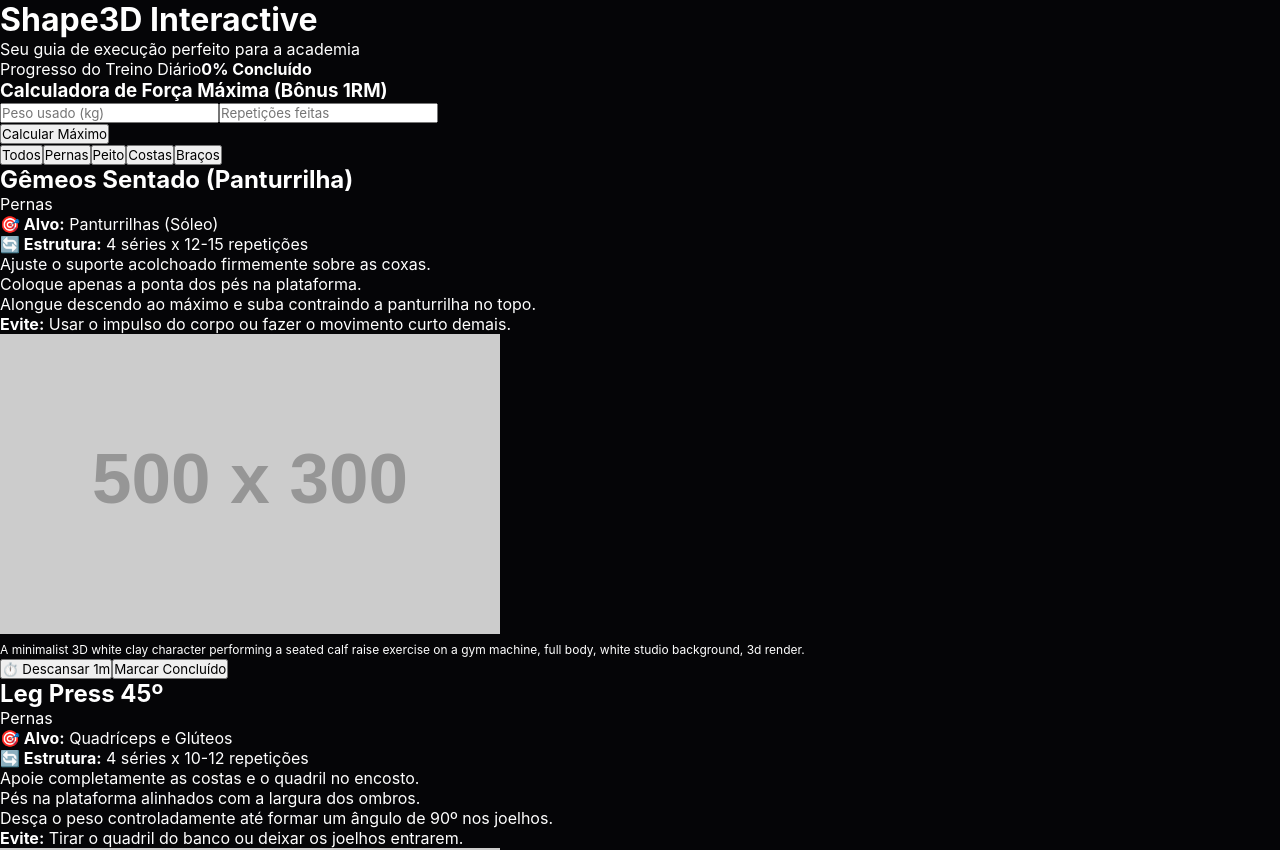
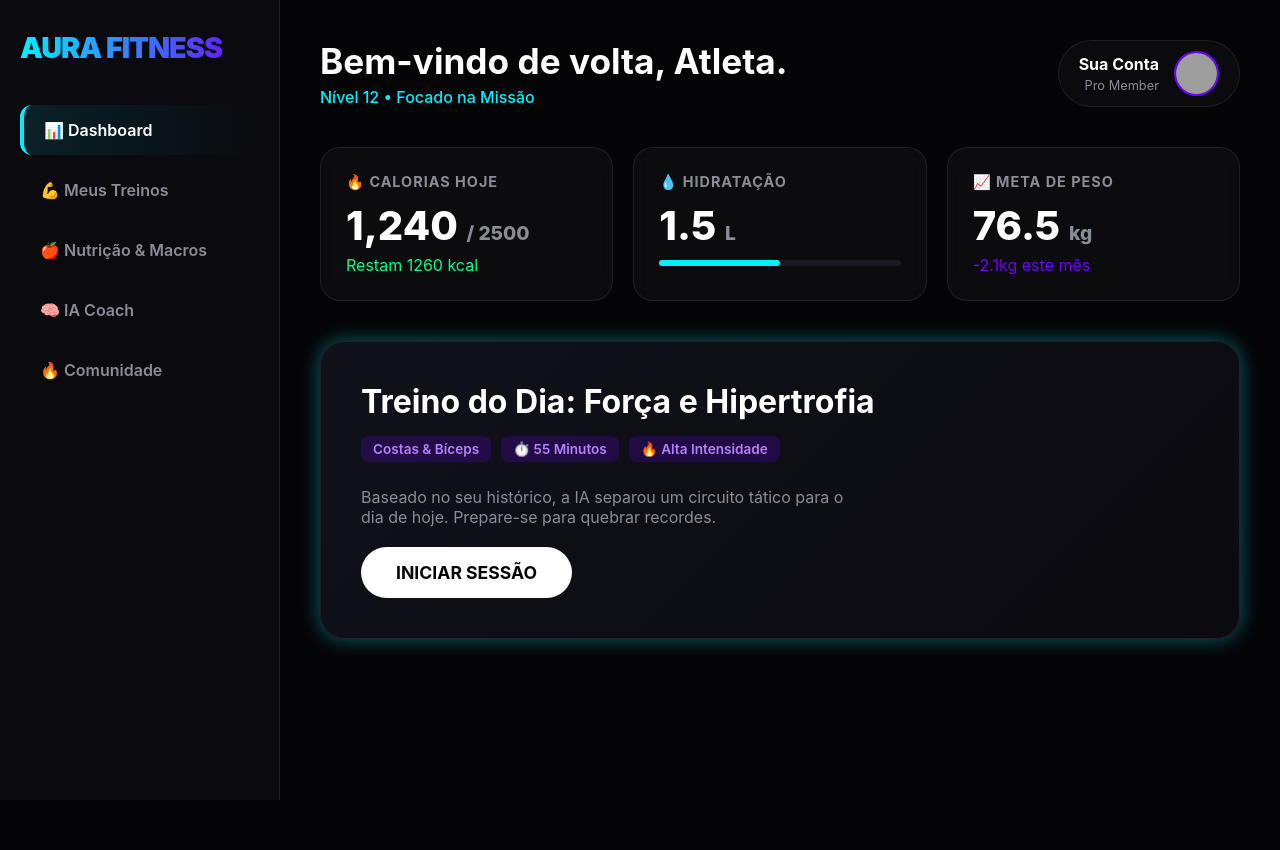
Before and after one commit to andreyribeiro392-coder/Drike.site, a React (Vite) app: page / in a window 1280 px wide. Shown: the top 850 px of the page. After the commit the page ends 800 px from the top, so only its background shows below. Built offline with nearby package versions, Linux system fonts and the light colour scheme; grey boxes are pictures that could not be loaded.

Commit message:
Update App.jsx

```diff
--- a/src/App.jsx
+++ b/src/App.jsx
@@ -1,247 +1,128 @@
-import React, { useState, useEffect } from 'react';
-
-const EXERCICIOS_DATA = [
-  {
-    id: 1,
-    categoria: "Pernas",
-    nome: "Gêmeos Sentado (Panturrilha)",
-    alvo: "Panturrilhas (Sóleo)",
-    config: "4 séries x 12-15 repetições",
-    passos: [
-      "Ajuste o suporte acolchoado firmemente sobre as coxas.",
-      "Coloque apenas a ponta dos pés na plataforma.",
-      "Alongue descendo ao máximo e suba contraindo a panturrilha no topo."
-    ],
-    erro: "Usar o impulso do corpo ou fazer o movimento curto demais.",
-    prompt: "A minimalist 3D white clay character performing a seated calf raise exercise on a gym machine, full body, white studio background, 3d render.",
-    imagem: "https://via.placeholder.com/500x300?text=Boneco+3D+Panturrilha"
-  },
-  {
-    id: 2,
-    categoria: "Pernas",
-    nome: "Leg Press 45º",
-    alvo: "Quadríceps e Glúteos",
-    config: "4 séries x 10-12 repetições",
-    passos: [
-      "Apoie completamente as costas e o quadril no encosto.",
-      "Pés na plataforma alinhados com a largura dos ombros.",
-      "Desça o peso controladamente até formar um ângulo de 90º nos joelhos."
-    ],
-    erro: "Tirar o quadril do banco ou deixar os joelhos entrarem.",
-    prompt: "A minimalist 3D white clay character performing a 45 degree leg press exercise, full body, white studio background, 3d render.",
-    imagem: "https://via.placeholder.com/500x300?text=Boneco+3D+Leg+Press"
-  },
-  {
-    id: 3,
-    categoria: "Peito",
-    nome: "Supino Vertical na Máquina",
-    alvo: "Peitoral Maior",
-    config: "4 séries x 10 repetições",
-    passos: [
-      "Regule o banco para as manoplas ficarem na altura do meio do peito.",
-      "Mantenha as escápulas fechadas e apoiadas no banco.",
-      "Empurre as manoplas para a frente estendendo os braços."
-    ],
-    erro: "Projetar os ombros para a frente no final do movimento.",
-    prompt: "A minimalist 3D white clay character using a chest press gym machine, full body, white studio background, 3d render.",
-    imagem: "https://via.placeholder.com/500x300?text=Boneco+3D+Supino"
-  },
-  {
-    id: 4,
-    categoria: "Costas",
-    nome: "Puxada Alta na Polia",
-    alvo: "Dorsais (Costas)",
-    config: "4 séries x 10 repetições",
-    passos: [
-      "Segure a barra com pegada aberta, maior que a largura dos ombros.",
-      "Puxe a barra em direção ao peito inclinando levemente o tronco para trás.",
-      "Controle a subida estendendo os braços completamente."
-    ],
-    erro: "Dar trancos com o tronco ou puxar a barra na nuca.",
-    prompt: "A minimalist 3D white clay character doing a lat pulldown exercise, full body, white studio background, 3d render.",
-    imagem: "https://via.placeholder.com/500x300?text=Boneco+3D+Puxada"
-  },
-  {
-    id: 5,
-    categoria: "Braços",
-    nome: "Tríceps Pulley (Polia Alta)",
-    alvo: "Tríceps",
-    config: "4 séries x 12 repetições",
-    passos: [
-      "Mantenha os cotovelos colados fixamente nas laterais do tronco.",
-      "Empurre a barra para baixo estendendo os braços por completo.",
-      "Retorne subindo as mãos de forma lenta até a linha do peito."
-    ],
-    erro: "Ficar abrindo ou movendo os cotovelos para frente e para trás.",
-    prompt: "A minimalist 3D white clay character doing a triceps pushdown on a cable machine, full body, 3d render.",
-    imagem: "https://via.placeholder.com/500x300?text=Boneco+3D+Triceps"
-  }
-];
+import React, { useState } from 'react';
 
 export default function App() {
-  const [categoria, setCategoria] = useState("Todos");
-  const [concluidos, setConcluidos] = useState([]);
-  const [tempo, setTempo] = useState(0);
-  const [timerAtivo, setTimerAtivo] = useState(false);
-
-  // Calculadora de Carga
-  const [peso, setPeso] = useState("");
-  const [reps, setReps] = useState("");
-  const [resultadoRM, setResultadoRM] = useState(null);
-
-  const categorias = ["Todos", "Pernas", "Peito", "Costas", "Braços"];
-
-  // Cronômetro de Descanso
-  useEffect(() => {
-    let intervalo = null;
-    if (timerAtivo && tempo > 0) {
-      intervalo = setInterval(() => {
-        setTempo((t) => t - 1);
-      }, 1000);
-    } else if (tempo === 0) {
-      setTimerAtivo(false);
-    }
-    return () => clearInterval(intervalo);
-  }, [timerAtivo, tempo]);
-
-  const dispararCronometro = () => {
-    setTempo(60); // 60 segundos de descanso padrão
-    setTimerAtivo(true);
-  };
-
-  // Alternar Conclusão
-  const alternarConcluido = (id) => {
-    if (concluidos.includes(id)) {
-      setConcluidos(concluidos.filter(item => item !== id));
-    } else {
-      setConcluidos([...concluidos, id]);
-    }
-  };
-
-  // Lógica da Calculadora (Fórmula de Epley)
-  const calcular1RM = () => {
-    if (peso && reps) {
-      const rm = parseFloat(peso) * (1 + parseInt(reps) / 30);
-      setResultadoRM(Math.round(rm));
-    }
-  };
-
-  const filtrados = categoria === "Todos"
-    ? EXERCICIOS_DATA
-    : EXERCICIOS_DATA.filter(e => e.categoria === categoria);
-
-  const progressoPorcentagem = Math.round((concluidos.length / EXERCICIOS_DATA.length) * 100);
+  const [activeModule, setActiveModule] = useState('dashboard');
 
   return (
-    <div className="app-shell">
-      <header className="app-header">
-        <h1>Shape3D Interactive</h1>
-        <p>Seu guia de execução perfeito para a academia</p>
-      </header>
+    <div className="saas-layout">
+      {/* SIDEBAR - Navegação Premium */}
+      <aside className="sidebar">
+        <div className="brand-logo">AURA FITNESS</div>
+        <nav className="nav-menu">
+          <button
+            className={`nav-item ${activeModule === 'dashboard' ? 'active' : ''}`}
+            onClick={() => setActiveModule('dashboard')}
+          >
+            📊 Dashboard
+          </button>
+          <button
+            className={`nav-item ${activeModule === 'treinos' ? 'active' : ''}`}
+            onClick={() => setActiveModule('treinos')}
+          >
+            💪 Meus Treinos
+          </button>
+          <button
+            className={`nav-item ${activeModule === 'nutricao' ? 'active' : ''}`}
+            onClick={() => setActiveModule('nutricao')}
+          >
+            🍎 Nutrição & Macros
+          </button>
+          <button
+            className={`nav-item ${activeModule === 'ia' ? 'active' : ''}`}
+            onClick={() => setActiveModule('ia')}
+          >
+            🧠 IA Coach
+          </button>
+          <button
+            className={`nav-item ${activeModule === 'comunidade' ? 'active' : ''}`}
+            onClick={() => setActiveModule('comunidade')}
+          >
+            🔥 Comunidade
+          </button>
+        </nav>
+      </aside>
 
-      {/* Barra de Progresso Geral */}
-      <div className="progress-container">
-        <div className="progress-info">
-          <span>Progresso do Treino Diário</span>
-          <strong>{progressoPorcentagem}% Concluído</strong>
-        </div>
-        <div className="progress-bar-bg">
-          <div className="progress-bar-fill" style={{ width: `${progressoPorcentagem}%` }}></div>
-        </div>
-      </div>
+      {/* ÁREA PRINCIPAL DINÂMICA */}
+      <main className="main-content">
 
-      {/* Ferramenta Extra: Calculadora de Força */}
-      <div className="tools-box">
-        <h3>Calculadora de Força Máxima (Bônus 1RM)</h3>
-        <div className="calc-inputs">
-          <input
-            type="number"
-            placeholder="Peso usado (kg)"
-            value={peso}
-            onChange={(e) => setPeso(e.target.value)}
-          />
-          <input
-            type="number"
-            placeholder="Repetições feitas"
-            value={reps}
-            onChange={(e) => setReps(e.target.value)}
-          />
-        </div>
-        <button className="btn-action btn-done" onClick={calcular1RM}>Calcular Máximo</button>
-        {resultadoRM && (
-          <p style={{ marginTop: '10px', fontSize: '0.9rem', color: '#34d399', textAlign: 'center' }}>
-            Sua força máxima estimada para 1 repetição é: <strong>{resultadoRM} kg</strong>
-          </p>
-        )}
-      </div>
+        {/* Renderiza o Dashboard se for o módulo ativo */}
+        {activeModule === 'dashboard' && (
+          <>
+            <header className="topbar">
+              <div className="greeting">
+                <h2>Bem-vindo de volta, Atleta.</h2>
+                <p>Nível 12 • Focado na Missão</p>
+              </div>
+              <div className="profile-widget">
+                <div className="user-info" style={{ textAlign: 'right' }}>
+                  <span style={{ display: 'block', fontWeight: 'bold' }}>Sua Conta</span>
+                  <span style={{ fontSize: '0.8rem', color: '#8a8d98' }}>Pro Member</span>
+                </div>
+                {/* Aqui você pode usar uma imagem super realista gerada por IA como Avatar */}
+                <img
+                  src="https://images.unsplash.com/photo-1534438327276-14e5300c3a48?q=80&w=1470&auto=format&fit=crop"
+                  alt="Avatar"
+                  className="avatar"
+                />
+              </div>
+            </header>
 
-      {/* Menu Filtros Deslizável */}
-      <nav className="nav-filters">
-        {categorias.map(cat => (
-          <button
-            key={cat}
-            className={`filter-chip ${categoria === cat ? 'active' : ''}`}
-            onClick={() => setCategoria(cat)}
-          >
-            {cat}
-          </button>
-        ))}
-      </nav>
-
-      {/* Lista de Exercícios */}
-      <main>
-        {filtrados.map(ex => {
-          const isDone = concluidos.includes(ex.id);
-          return (
-            <div key={ex.id} className={`exercise-card ${isDone ? 'completed' : ''}`}>
-              <div className="card-top">
-                <h2>{ex.nome}</h2>
-                <span className="tag">{ex.categoria}</span>
+            <section className="stats-grid">
+              <div className="stat-card">
+                <h3>🔥 Calorias Hoje</h3>
+                <div className="stat-value">1,240 <span style={{fontSize: '1.2rem', color: '#8a8d98'}}>/ 2500</span></div>
+                <span className="stat-highlight">Restam 1260 kcal</span>
               </div>
-
-              <div className="meta-grid">
-                <div><strong>🎯 Alvo:</strong> {ex.alvo}</div>
-                <div><strong>🔄 Estrutura:</strong> {ex.config}</div>
-              </div>
-
-              <ol className="steps-list">
-                {ex.passos.map((passo, idx) => (
-                  <li key={idx}>{passo}</li>
-                ))}
-              </ol>
-
-              <div className="warning-alert">
-                <strong>Evite:</strong> {ex.erro}
-              </div>
-
-              <div className="visual-area">
-                <img src={ex.imagem} alt={ex.nome} className="workout-img" />
-                <div className="prompt-copy">
-                  <code style={{ fontSize: '0.75rem' }}>{ex.prompt}</code>
+              <div className="stat-card">
+                <h3>💧 Hidratação</h3>
+                <div className="stat-value">1.5 <span style={{fontSize: '1.2rem', color: '#8a8d98'}}>L</span></div>
+                <div style={{ marginTop: '10px', height: '6px', background: '#1a1a24', borderRadius: '10px' }}>
+                  <div style={{ width: '50%', height: '100%', background: '#00f0ff', borderRadius: '10px' }}></div>
                 </div>
               </div>
+              <div className="stat-card">
+                <h3>📈 Meta de Peso</h3>
+                <div className="stat-value">76.5 <span style={{fontSize: '1.2rem', color: '#8a8d98'}}>kg</span></div>
+                <span className="stat-highlight" style={{color: '#7000ff'}}>-2.1kg este mês</span>
+              </div>
+            </section>
 
-              <div className="card-actions">
-                <button className="btn-action btn-timer" onClick={dispararCronometro}>⏱️ Descansar 1m</button>
-                <button
-                  className={`btn-action btn-done ${isDone ? 'completed' : ''}`}
-                  onClick={() => alternarConcluido(ex.id)}
-                >
-                  {isDone ? '✓ Concluído' : 'Marcar Concluído'}
+            <section className="hero-card">
+              <div className="hero-info">
+                <h3>Treino do Dia: Força e Hipertrofia</h3>
+                <div className="hero-tags">
+                  <span className="chip">Costas & Bíceps</span>
+                  <span className="chip">⏱️ 55 Minutos</span>
+                  <span className="chip">🔥 Alta Intensidade</span>
+                </div>
+                <p style={{ color: '#8a8d98', marginBottom: '20px', maxWidth: '500px' }}>
+                  Baseado no seu histórico, a IA separou um circuito tático para o dia de hoje. Prepare-se para quebrar recordes.
+                </p>
+                <button className="btn-start" onClick={() => setActiveModule('treinos')}>
+                  INICIAR SESSÃO
                 </button>
               </div>
-            </div>
-          );
-        })}
+            </section>
+          </>
+        )}
+
+        {/* Telas Futuras (Placeholders para os próximos passos) */}
+        {activeModule !== 'dashboard' && (
+          <div style={{ textAlign: 'center', marginTop: '100px', animation: 'fadeInSlide 0.4s' }}>
+            <h2 style={{ fontSize: '2.5rem', marginBottom: '15px' }}>Módulo em Construção 🚧</h2>
+            <p style={{ color: '#8a8d98', fontSize: '1.2rem' }}>
+              Estamos preparando o sistema de {activeModule.toUpperCase()} com design de milhões.
+            </p>
+            <button
+              className="btn-start"
+              style={{ marginTop: '30px', background: '#1a1a24', color: '#fff' }}
+              onClick={() => setActiveModule('dashboard')}
+            >
+              Voltar ao Dashboard
+            </button>
+          </div>
+        )}
       </main>
-
-      {/* Balão Flutuante do Cronômetro de Descanso */}
-      {timerAtivo && (
-        <div className="floating-timer">
-          <span style={{ fontSize: '1.2rem' }}>⏳ Tempo de Descanso:</span>
-          <strong style={{ fontSize: '1.4rem', color: '#60a5fa' }}>{tempo}s</strong>
-        </div>
-      )}
     </div>
   );
 }
```
